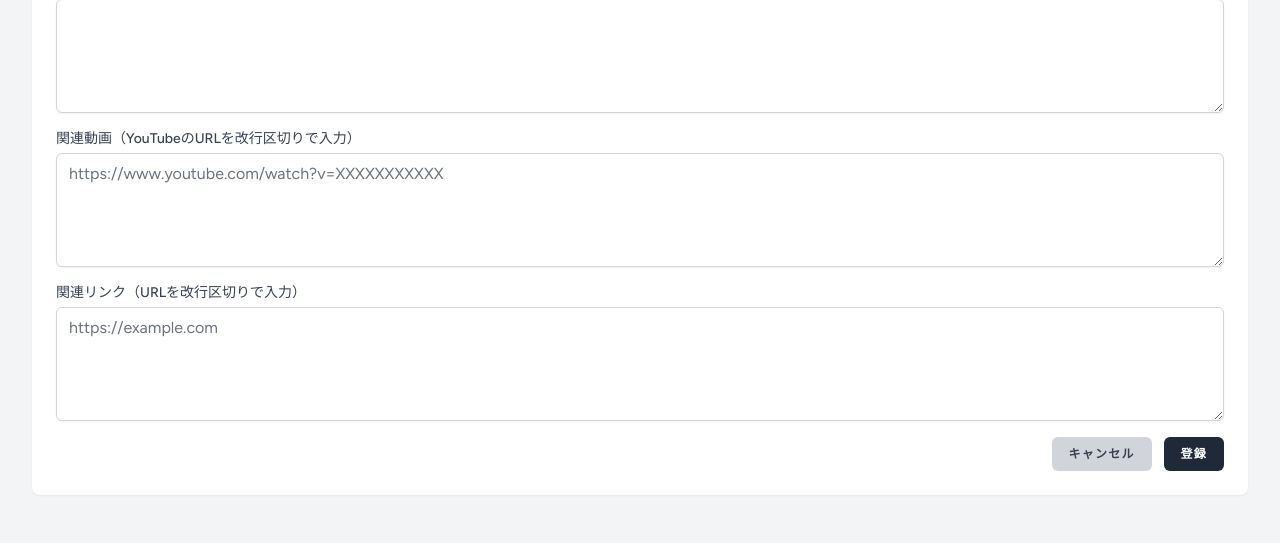
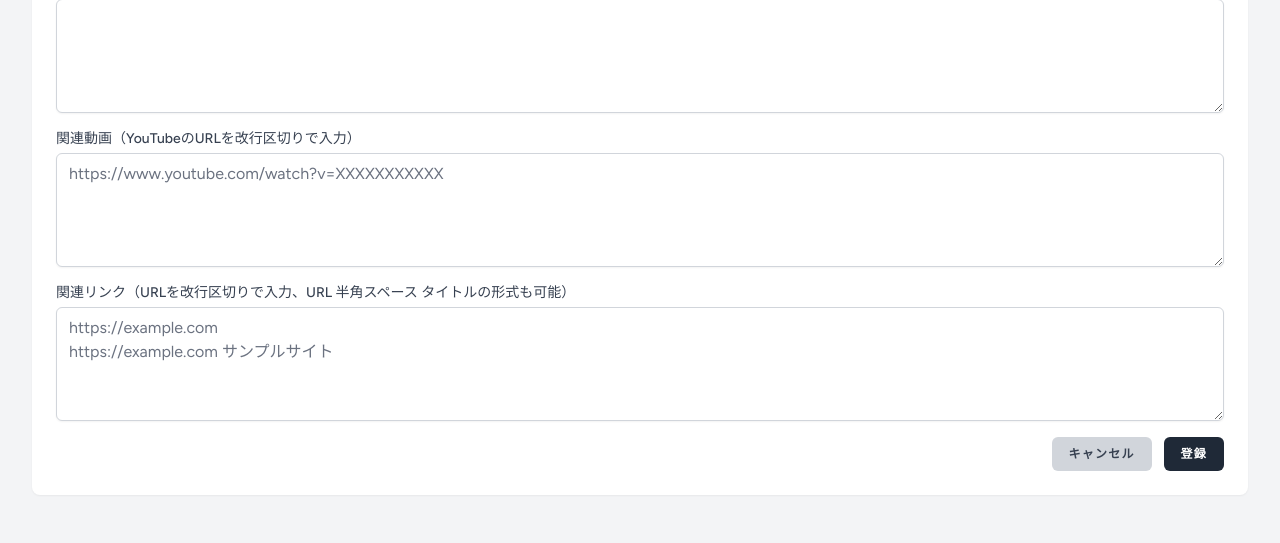
Before and after one commit to kilica/workestimator, a Laravel app: page /works/create in a window 1280 px wide. Shown: the part 1103-1646 px from the top of the page. Run offline with Laravel 10, Linux system fonts and the light colour scheme; a user stored in the database is signed in; data comes from the database, SQL or seed files in the repository; style sheets or scripts are compiled from the project's sources; parts of the project's set-up code (start-up, migrations or seed data) failed here and were passed over.

Commit message:
Update related_links to support URL + title format
- Parse each line to extract URL and optional title (separated by space)
- Display title when present, URL when title is missing
- Both link to the URL when clicked
- Update form field descriptions to explain the new format
- Maintain backward compatibility with existing URL-only entries

Co-Authored-By: 氷川霧霞 <kilica.hikawa@gmail.com>

```diff
--- a/resources/views/works/create.blade.php
+++ b/resources/views/works/create.blade.php
@@ -139,8 +139,8 @@
 
                         <!-- Related Links -->
                         <div class="mt-4">
-                            <x-input-label for="related_links" :value="__('関連リンク（URLを改行区切りで入力）')" />
-                            <textarea id="related_links" name="related_links" rows="4" class="border-gray-300 focus:border-indigo-500 focus:ring-indigo-500 rounded-md shadow-sm block mt-1 w-full" placeholder="https://example.com">{{ old('related_links') }}</textarea>
+                            <x-input-label for="related_links" :value="__('関連リンク（URLを改行区切りで入力、URL 半角スペース タイトルの形式も可能）')" />
+                            <textarea id="related_links" name="related_links" rows="4" class="border-gray-300 focus:border-indigo-500 focus:ring-indigo-500 rounded-md shadow-sm block mt-1 w-full" placeholder="https://example.com&#10;https://example.com サンプルサイト">{{ old('related_links') }}</textarea>
                             <x-input-error :messages="$errors->get('related_links')" class="mt-2" />
                         </div>
 
--- a/resources/views/works/edit.blade.php
+++ b/resources/views/works/edit.blade.php
@@ -145,8 +145,8 @@
 
                         <!-- Related Links -->
                         <div class="mt-4">
-                            <x-input-label for="related_links" :value="__('関連リンク（URLを改行区切りで入力）')" />
-                            <textarea id="related_links" name="related_links" rows="4" class="border-gray-300 focus:border-indigo-500 focus:ring-indigo-500 rounded-md shadow-sm block mt-1 w-full" placeholder="https://example.com">{{ old('related_links', $work->related_links) }}</textarea>
+                            <x-input-label for="related_links" :value="__('関連リンク（URLを改行区切りで入力、URL 半角スペース タイトルの形式も可能）')" />
+                            <textarea id="related_links" name="related_links" rows="4" class="border-gray-300 focus:border-indigo-500 focus:ring-indigo-500 rounded-md shadow-sm block mt-1 w-full" placeholder="https://example.com&#10;https://example.com サンプルサイト">{{ old('related_links', $work->related_links) }}</textarea>
                             <x-input-error :messages="$errors->get('related_links')" class="mt-2" />
                         </div>
 
```
Also changed, not shown: resources/views/works/show.blade.php (+9 -4 lines).
